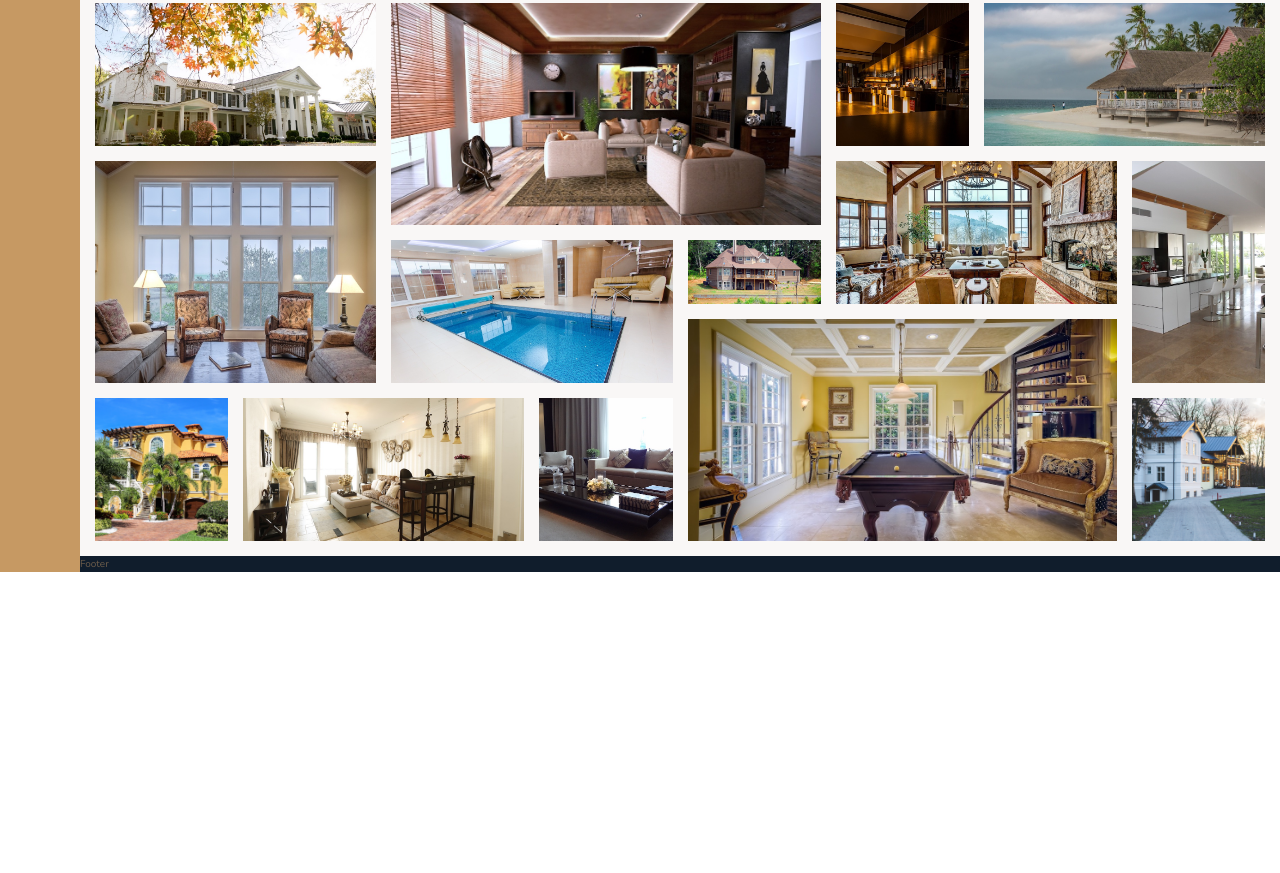
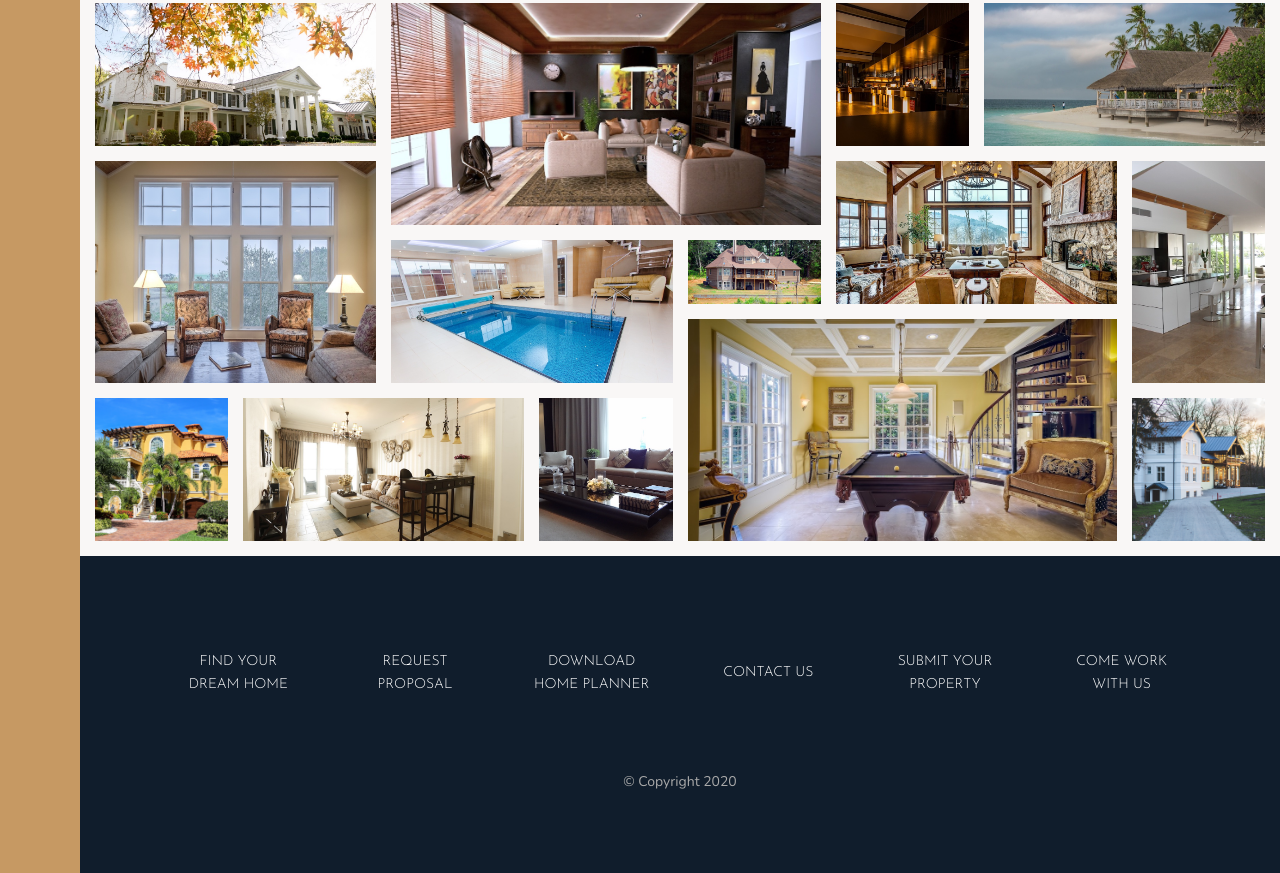
Before and after one commit to abbyreyna/nexter, a website: page index.html in a window 1280 px wide. Shown: the part 3084-3957 px from the top of the page. Before the commit the page ends 3656 px from the top, so only its background shows below. Drawn offline with nearby package versions, Linux system fonts and the light colour scheme.

Commit message:
Added & styled a footer

```diff
--- a/index.html
+++ b/index.html
@@ -322,7 +322,16 @@
     </section>
 
     <footer class="footer">
-        Footer
+        <ul class="nav">
+            <li class="nav__item"><a href="#" class="nav__link">Find your dream home</a></li>
+            <li class="nav__item"><a href="#" class="nav__link">Request proposal</a></li>
+            <li class="nav__item"><a href="#" class="nav__link">Download home planner</a></li>
+            <li class="nav__item"><a href="#" class="nav__link">Contact us</a></li>
+            <li class="nav__item"><a href="#" class="nav__link">Submit your property</a></li>
+            <li class="nav__item"><a href="#" class="nav__link">Come work with us</a></li>
+        </ul>
+
+        <p class="copyright">&copy; Copyright 2020</p>
     </footer>
 </body>
 
--- a/sass/_footer.scss
+++ b/sass/_footer.scss
@@ -1,4 +1,43 @@
 .footer {
-    background-color: $color-secondary;
-    grid-column: full-start / full-end;
+  background-color: $color-secondary;
+  grid-column: full-start / full-end;
+  padding: 8rem;
 }
+
+.nav {
+  list-style: none;
+
+  display: grid;
+  grid-template-columns: repeat(auto-fit, minmax(15rem, 1fr));
+  gap: 2rem;
+  align-items: center;
+
+  &__link:link,
+  &__link:visited {
+    font-size: 1.4rem;
+    color: #fff;
+    text-decoration: none;
+    font-family: $font-display;
+    text-transform: uppercase;
+    text-align: center;
+    padding: 1.5rem;
+    display: block;
+    transition: all 0.2s;
+  }
+
+  &__link:hover,
+  &__link:active {
+    background-color: rgba(#fff, 0.05);
+    transform: translateY(-3px);
+  }
+}
+
+.copyright {
+    font-size: 1.4rem;
+    color: $color-grey-light-2;
+    margin-top: 6rem;
+    margin-right: auto;
+    margin-left: auto;
+    text-align: center;
+    width: 70%;
+}
```
Also changed, not shown: css/style.css.
